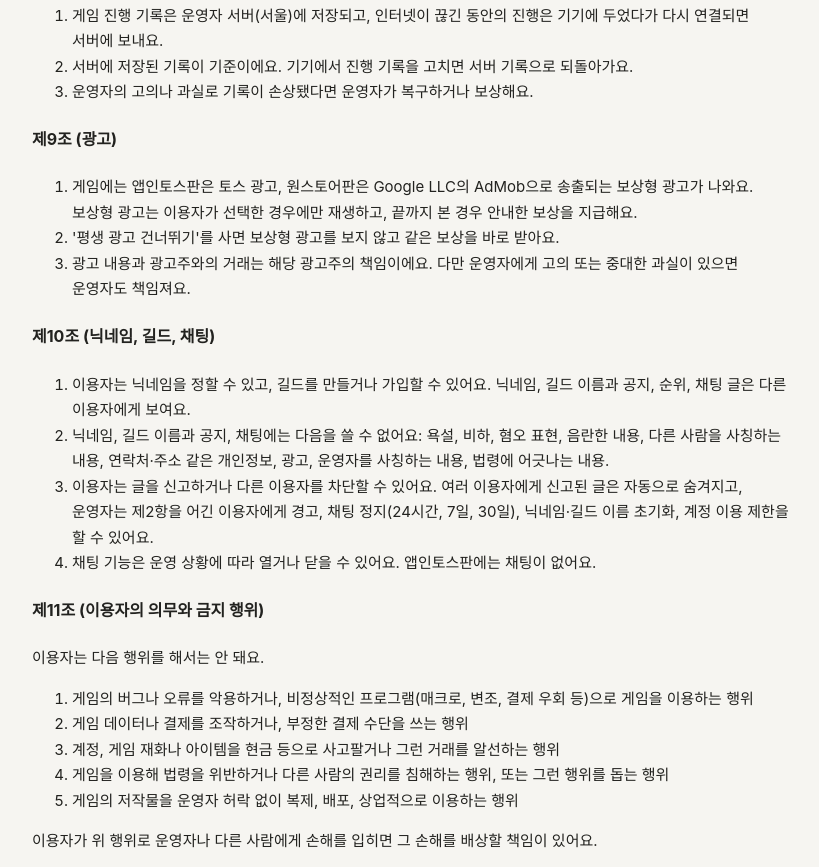
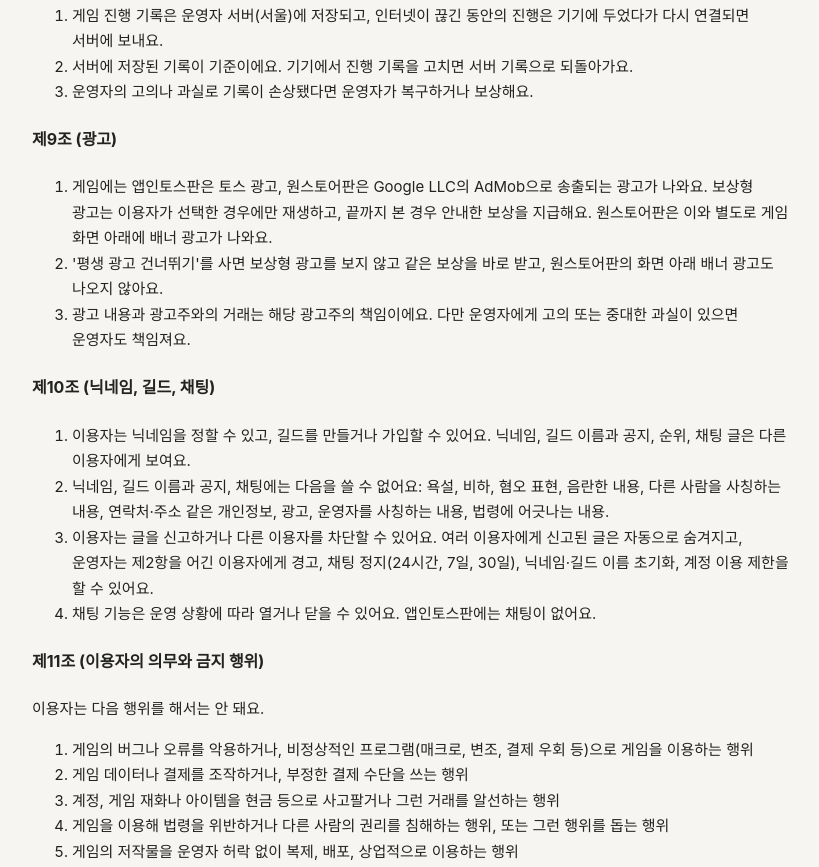
Before and after one commit to dkim453/dkim453.github.io, a plain HTML site: page daebak-mine/terms.html in a window 1280 px wide. Shown: the part 1665-2532 px from the top of the page, without its empty margins (228-1047 px from the left). Drawn offline with Linux system fonts and the light colour scheme.

Commit message:
daebak-mine: 약관·개인정보처리방침 11/18 시행본 (배너 광고)

```diff
--- a/daebak-mine/terms.html
+++ b/daebak-mine/terms.html
@@ -21,7 +21,7 @@
 <h4>제8조 (게임 데이터 저장)</h4>
 <ol><li>게임 진행 기록은 운영자 서버(서울)에 저장되고, 인터넷이 끊긴 동안의 진행은 기기에 두었다가 다시 연결되면 서버에 보내요.</li><li>서버에 저장된 기록이 기준이에요. 기기에서 진행 기록을 고치면 서버 기록으로 되돌아가요.</li><li>운영자의 고의나 과실로 기록이 손상됐다면 운영자가 복구하거나 보상해요.</li></ol>
 <h4>제9조 (광고)</h4>
-<ol><li>게임에는 앱인토스판은 토스 광고, 원스토어판은 Google LLC의 AdMob으로 송출되는 보상형 광고가 나와요. 보상형 광고는 이용자가 선택한 경우에만 재생하고, 끝까지 본 경우 안내한 보상을 지급해요.</li><li>'평생 광고 건너뛰기'를 사면 보상형 광고를 보지 않고 같은 보상을 바로 받아요.</li><li>광고 내용과 광고주와의 거래는 해당 광고주의 책임이에요. 다만 운영자에게 고의 또는 중대한 과실이 있으면 운영자도 책임져요.</li></ol>
+<ol><li>게임에는 앱인토스판은 토스 광고, 원스토어판은 Google LLC의 AdMob으로 송출되는 광고가 나와요. 보상형 광고는 이용자가 선택한 경우에만 재생하고, 끝까지 본 경우 안내한 보상을 지급해요. 원스토어판은 이와 별도로 게임 화면 아래에 배너 광고가 나와요.</li><li>'평생 광고 건너뛰기'를 사면 보상형 광고를 보지 않고 같은 보상을 바로 받고, 원스토어판의 화면 아래 배너 광고도 나오지 않아요.</li><li>광고 내용과 광고주와의 거래는 해당 광고주의 책임이에요. 다만 운영자에게 고의 또는 중대한 과실이 있으면 운영자도 책임져요.</li></ol>
 <h4>제10조 (닉네임, 길드, 채팅)</h4>
 <ol><li>이용자는 닉네임을 정할 수 있고, 길드를 만들거나 가입할 수 있어요. 닉네임, 길드 이름과 공지, 순위, 채팅 글은 다른 이용자에게 보여요.</li><li>닉네임, 길드 이름과 공지, 채팅에는 다음을 쓸 수 없어요: 욕설, 비하, 혐오 표현, 음란한 내용, 다른 사람을 사칭하는 내용, 연락처·주소 같은 개인정보, 광고, 운영자를 사칭하는 내용, 법령에 어긋나는 내용.</li><li>이용자는 글을 신고하거나 다른 이용자를 차단할 수 있어요. 여러 이용자에게 신고된 글은 자동으로 숨겨지고, 운영자는 제2항을 어긴 이용자에게 경고, 채팅 정지(24시간, 7일, 30일), 닉네임·길드 이름 초기화, 계정 이용 제한을 할 수 있어요.</li><li>채팅 기능은 운영 상황에 따라 열거나 닫을 수 있어요. 앱인토스판에는 채팅이 없어요.</li></ol>
 <h4>제11조 (이용자의 의무와 금지 행위)</h4>
@@ -55,4 +55,4 @@
 <h4>운영자 정보</h4>
 <ul><li>상호: 아우쿠악랩스</li><li>대표자: 김동은</li><li>사업자등록번호: 415-08-96024</li><li>통신판매업 신고번호: 제2026-화성동탄-3445호</li><li>주소: 경기도 화성시 동탄구 동탄원천로 354-8, 401호</li><li>연락처: aucuaglabs@gmail.com, 010-7321-8675</li></ul>
 <h3>부칙</h3>
-<p>이 약관은 2026년 11월 10일부터 시행해요.</p></main></body></html>
+<p>이 약관은 2026년 11월 18일부터 시행해요. 바뀐 내용은 제9조(광고)에 원스토어판 화면 아래 배너 광고와 '평생 광고 건너뛰기'를 사면 배너도 나오지 않는다는 내용을 더한 것이에요. 이전 약관은 2026년 11월 10일부터 11월 17일까지 시행했어요.</p></main></body></html>
```
Also changed, not shown: daebak-mine/privacy.html (+2 -2 lines).
